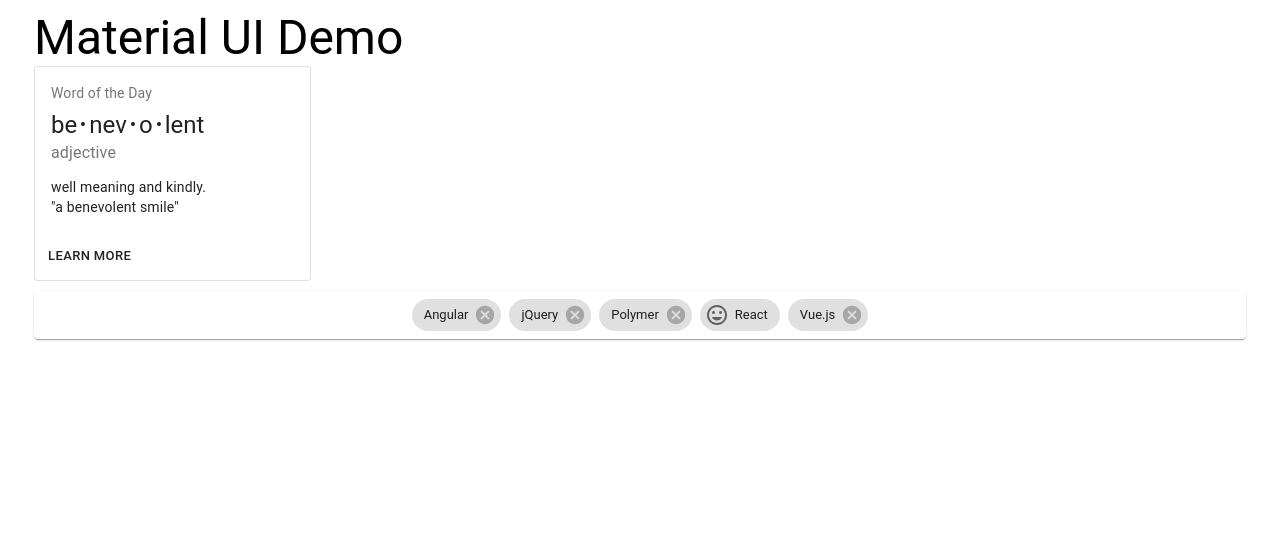
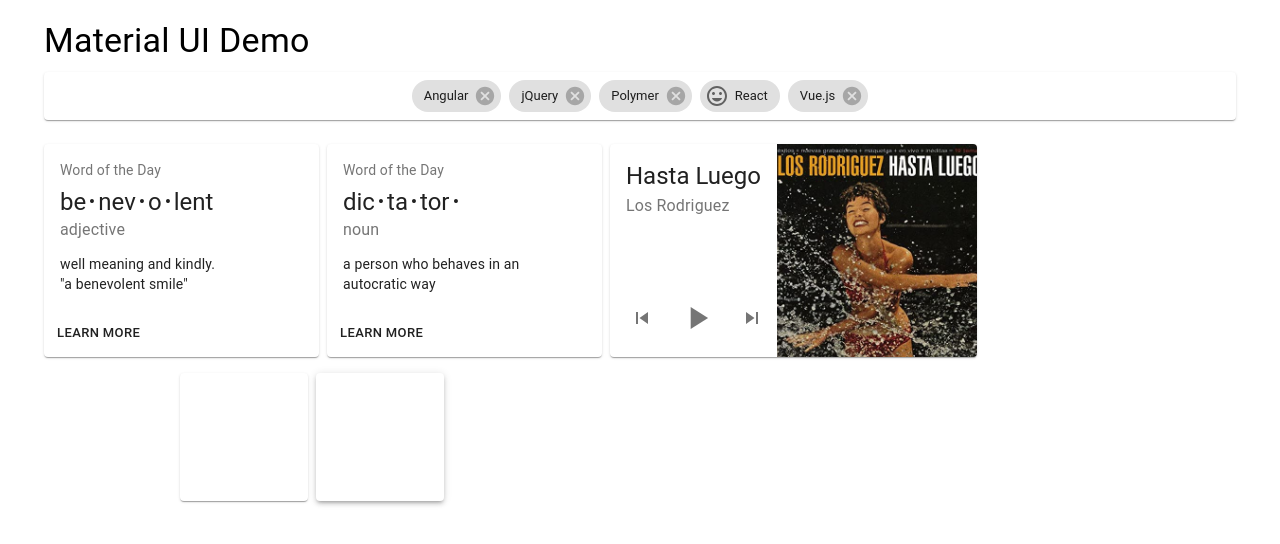
Before and after one commit to gabrielcerutti/micro-frontend-y, a React (Create React App) app: page / in a window 1280 px wide. Shown: the top 544 px of the page. Built offline with nearby package versions, Linux system fonts and the light colour scheme.

Commit message:
Added more material ui components

```diff
--- a/src/App.tsx
+++ b/src/App.tsx
@@ -7,7 +7,7 @@ import PageTwo from './pages/PageTwo';
 
 const useStyles = makeStyles({
   root: {
-    padding: 10,
+    padding: 20,
   },
 });
 
@@ -24,7 +24,7 @@ function App(props: { basePath: string; host: string }) {
   return (
     <div className={classes.root}>
       <Routes basename={props.basePath}>
-        <Route path="/" element={<HomePage></HomePage>} />
+        <Route path="/" element={<HomePage basePath={basePath}></HomePage>} />
         <Route path="pageone" element={<PageOne basePath={basePath}></PageOne>} />
         <Route path="pagetwo" element={<PageTwo basePath={basePath}></PageTwo>} />
       </Routes>
--- a/src/pages/Home.tsx
+++ b/src/pages/Home.tsx
@@ -1,5 +1,5 @@
 import { useState } from 'react';
-import { makeStyles } from '@material-ui/core/styles';
+import { makeStyles, useTheme } from '@material-ui/core/styles';
 import Card from '@material-ui/core/Card';
 import CardActions from '@material-ui/core/CardActions';
 import CardContent from '@material-ui/core/CardContent';
@@ -9,10 +9,22 @@ import Container from '@material-ui/core/Container';
 import Chip from '@material-ui/core/Chip';
 import Paper from '@material-ui/core/Paper';
 import TagFacesIcon from '@material-ui/icons/TagFaces';
+import CardMedia from '@material-ui/core/CardMedia';
+import IconButton from '@material-ui/core/IconButton';
+import SkipPreviousIcon from '@material-ui/icons/SkipPrevious';
+import PlayArrowIcon from '@material-ui/icons/PlayArrow';
+import SkipNextIcon from '@material-ui/icons/SkipNext';
+import hastaLuego from '../assets/images/hasta_luego.jpg';
 
-const useStyles = makeStyles({
+const useStyles = makeStyles((theme) => ({
   root: {
     width: 275,
+    marginRight: theme.spacing(1),
+    marginTop: theme.spacing(1),
+  },
+  container: {
+    display: 'flex',
+    flexWrap: 'wrap',
   },
   bullet: {
     display: 'inline-block',
@@ -28,7 +40,34 @@ const useStyles = makeStyles({
   textLeft: {
     textAlign: 'left',
   },
-});
+}));
+
+const usePlayerStyles = makeStyles((theme) => ({
+  root: {
+    display: 'flex',
+    marginTop: theme.spacing(1),
+  },
+  details: {
+    display: 'flex',
+    flexDirection: 'column',
+  },
+  content: {
+    flex: '1 0 auto',
+  },
+  cover: {
+    width: 200,
+  },
+  controls: {
+    display: 'flex',
+    alignItems: 'center',
+    paddingLeft: theme.spacing(1),
+    paddingBottom: theme.spacing(1),
+  },
+  playIcon: {
+    height: 38,
+    width: 38,
+  },
+}));
 
 const useChipStyles = makeStyles((theme) => ({
   root: {
@@ -44,9 +83,26 @@ const useChipStyles = makeStyles((theme) => ({
   },
 }));
 
-const HomePage = () => {
+const usePaperStyles = makeStyles((theme) => ({
+  root: {
+    display: 'flex',
+    flexWrap: 'wrap',
+    '& > *': {
+      marginTop: theme.spacing(2),
+      marginRight: theme.spacing(1),
+      width: theme.spacing(16),
+      height: theme.spacing(16),
+    },
+  },
+}));
+
+const HomePage = (props: { basePath: string | undefined }) => {
   const classes = useStyles();
+  const playerClasses = usePlayerStyles();
   const chipClasses = useChipStyles();
+  const paperClasses = usePaperStyles();
+  const theme = useTheme();
+
   const bull = <span className={classes.bullet}>•</span>;
   const [chipData, setChipData] = useState([
     { key: 0, label: 'Angular' },
@@ -62,30 +118,9 @@ const HomePage = () => {
 
   return (
     <Container fixed>
-      <Typography className={classes.textLeft} variant="h3" component="h3">
+      <Typography className={classes.textLeft} variant="h4" component="h3">
         Material UI Demo
       </Typography>
-      <Card className={classes.root} variant="outlined">
-        <CardContent>
-          <Typography className={classes.title} color="textSecondary" gutterBottom>
-            Word of the Day
-          </Typography>
-          <Typography variant="h5" component="h2">
-            be{bull}nev{bull}o{bull}lent
-          </Typography>
-          <Typography className={classes.pos} color="textSecondary">
-            adjective
-          </Typography>
-          <Typography variant="body2" component="p">
-            well meaning and kindly.
-            <br />
-            {'"a benevolent smile"'}
-          </Typography>
-        </CardContent>
-        <CardActions>
-          <Button size="small">Learn More</Button>
-        </CardActions>
-      </Card>
       <Paper component="ul" className={chipClasses.root}>
         {chipData.map((data) => {
           let icon;
@@ -106,6 +141,81 @@ const HomePage = () => {
           );
         })}
       </Paper>
+      <div className={classes.container}>
+        <Card className={classes.root}>
+          <CardContent>
+            <Typography className={classes.title} color="textSecondary" gutterBottom>
+              Word of the Day
+            </Typography>
+            <Typography variant="h5" component="h2">
+              be{bull}nev{bull}o{bull}lent
+            </Typography>
+            <Typography className={classes.pos} color="textSecondary">
+              adjective
+            </Typography>
+            <Typography variant="body2" component="p">
+              well meaning and kindly.
+              <br />
+              {'"a benevolent smile"'}
+            </Typography>
+          </CardContent>
+          <CardActions>
+            <Button size="small">Learn More</Button>
+          </CardActions>
+        </Card>
+        <Card className={classes.root}>
+          <CardContent>
+            <Typography className={classes.title} color="textSecondary" gutterBottom>
+              Word of the Day
+            </Typography>
+            <Typography variant="h5" component="h2">
+              dic{bull}ta{bull}tor{bull}
+            </Typography>
+            <Typography className={classes.pos} color="textSecondary">
+              noun
+            </Typography>
+            <Typography variant="body2" component="p">
+              a person who behaves in an autocratic way
+            </Typography>
+          </CardContent>
+          <CardActions>
+            <Button size="small">Learn More</Button>
+          </CardActions>
+        </Card>
+        <Card className={playerClasses.root}>
+          <div className={playerClasses.details}>
+            <CardContent className={playerClasses.content}>
+              <Typography component="h5" variant="h5">
+                Hasta Luego
+              </Typography>
+              <Typography variant="subtitle1" color="textSecondary">
+                Los Rodriguez
+              </Typography>
+            </CardContent>
+            <div className={playerClasses.controls}>
+              <IconButton aria-label="previous">
+                {theme.direction === 'rtl' ? <SkipNextIcon /> : <SkipPreviousIcon />}
+              </IconButton>
+              <IconButton aria-label="play/pause">
+                <PlayArrowIcon className={playerClasses.playIcon} />
+              </IconButton>
+              <IconButton aria-label="next">
+                {theme.direction === 'rtl' ? <SkipPreviousIcon /> : <SkipNextIcon />}
+              </IconButton>
+            </div>
+          </div>
+          <CardMedia
+            className={playerClasses.cover}
+            image={`${props.basePath !== undefined ? props.basePath : ''}${hastaLuego}`}
+            title="Live from space album cover"
+          />
+        </Card>
+      </div>
+      <div className={paperClasses.root}>
+        <Paper elevation={0} />
+        <Paper />
+        <Paper elevation={3} />
+      </div>
     </Container>
   );
 };
```
Also changed, not shown: src/assets/images/hasta_luego.jpg (added).
